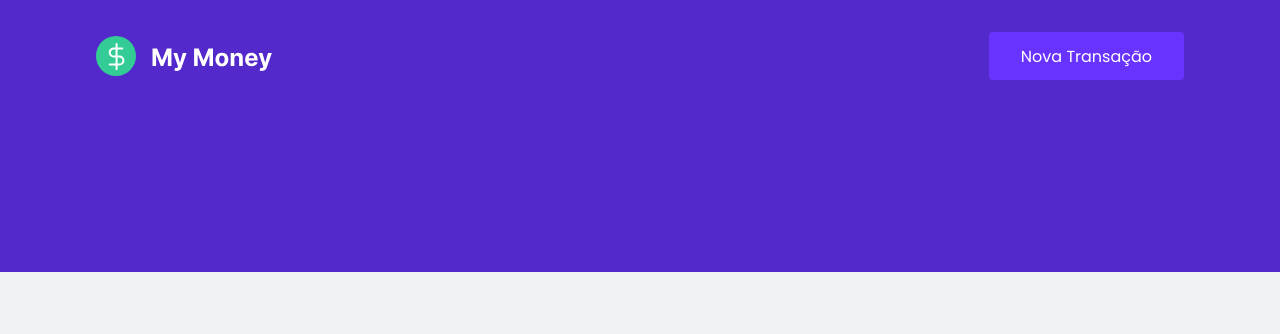
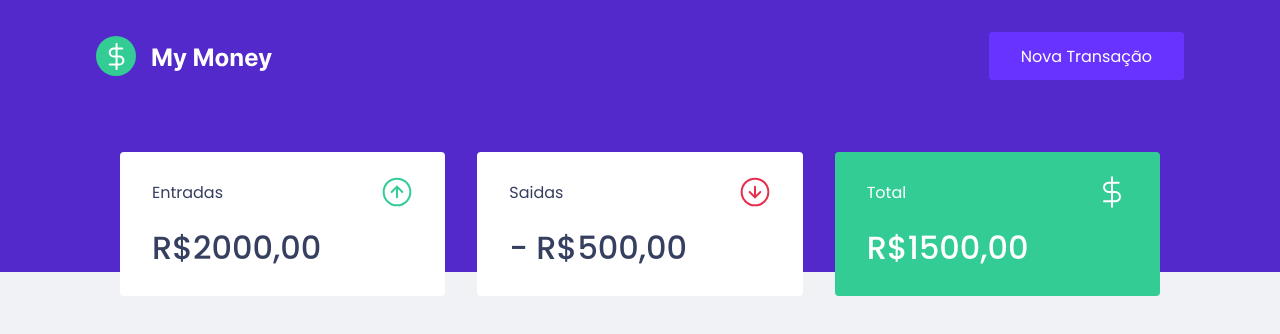
Before and after one commit to Zilla3k/mymoneyapp, a React (Create React App) app: page / in a window 1280 px wide. Shown: the top 334 px of the page. Built offline with nearby package versions, Linux system fonts and the light colour scheme.

Commit message:
Dashboard - Summary

```diff
--- a/public/index.html
+++ b/public/index.html
@@ -10,7 +10,7 @@
   <link rel="shortcut icon" href="./favicon.svg" type="image/x-icon">
   <title>My Money App</title>
 
-  <link href="https://fonts.googleapis.com/css2?family=Poppins:wght@400;600&display=swap" rel="stylesheet">
+  <link href="https://fonts.googleapis.com/css2?family=Poppins:wght@400;500;600&display=swap" rel="stylesheet">
 </head>
 
 <body>
--- a/src/App.tsx
+++ b/src/App.tsx
@@ -1,4 +1,5 @@
 import { Header } from './components/Header';
+import { Dashboard } from './components/Dashboard';
 import { GlobalStyle } from './styles/global';
 
 
@@ -6,6 +7,7 @@
   return (
     <>
       <Header/>
+      <Dashboard/>
       <GlobalStyle />
     </>
   );
--- /dev/null
+++ b/src/components/Dashboard/index.tsx
@@ -0,0 +1,11 @@
+import { Summary } from "../Summary";
+
+import { Container } from "./styles";
+
+export function Dashboard(){
+  return (
+    <Container>
+      <Summary/>
+    </Container>
+  )
+}
--- /dev/null
+++ b/src/components/Dashboard/styles.ts
@@ -0,0 +1,8 @@
+import styled from "styled-components";
+
+export const Container = styled.section`
+  max-width: 1120px;
+  margin: 0 auto;
+  padding: 2.5rem
+
+`
--- /dev/null
+++ b/src/components/Summary/index.tsx
@@ -0,0 +1,35 @@
+import { Container } from "./styles";
+
+import entradaImg from '../../assets/entradas.svg'
+import saidasImg from '../../assets/saidas.svg'
+import totalImg from '../../assets/total.svg'
+
+export function Summary(){
+  return (
+    <Container>
+      <div>
+        <header>
+          <p>Entradas</p>
+          <img src={entradaImg} alt="entradas" />
+        </header>
+        <strong>R$2000,00</strong>
+      </div>
+
+      <div>
+        <header>
+          <p>Saidas</p>
+          <img src={saidasImg} alt="Saidas" />
+        </header>
+        <strong>- R$500,00</strong>
+      </div>
+
+      <div className="highlight-background">
+        <header>
+          <p>Total</p>
+          <img src={totalImg} alt="total" />
+        </header>
+        <strong>R$1500,00</strong>
+      </div>
+    </Container>
+  )
+}
--- /dev/null
+++ b/src/components/Summary/styles.ts
@@ -0,0 +1,34 @@
+import styled from "styled-components";
+
+export const Container = styled.div`
+  display:grid;
+  grid-template-columns: repeat(3, 1fr);
+  gap: 2rem;
+  margin-top: -10rem;
+
+  div{
+    background: var(--shape);
+    padding: 1.5rem 2rem;
+    border-radius: 0.25rem;
+    color: var(--text-title);
+
+    header{
+      display: flex;
+      align-items: center;
+      justify-content: space-between;
+    }
+
+    strong{
+      display: block;
+      margin-top: 1rem;
+      font-size: 2rem;
+      font-weight: 500;
+      line-height: 3rem;
+    }
+
+    &.highlight-background{
+      background: var(--green);
+      color: #FFF
+    }
+  }
+`
--- a/src/styles/global.ts
+++ b/src/styles/global.ts
@@ -3,6 +3,7 @@
 export const GlobalStyle = createGlobalStyle`
     :root{
       --background: #F0F2F5;
+      --green: #33CC95;
       --red: #E52E4D;
       --blue: #5429CC;
       --blue-light: #6933FF;
```
